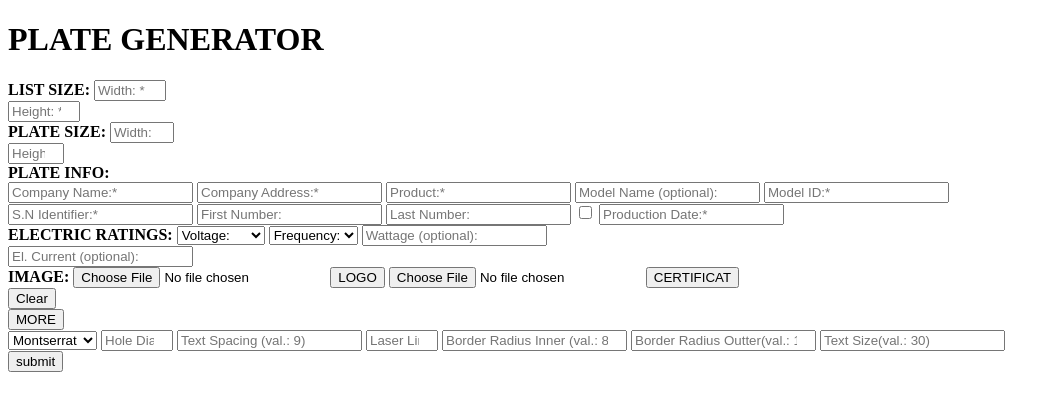
After one commit to dilan23Jill/enigmaPlateGenerator, a PHP site: page /test.php in a window 1280 px wide. The commit adds this page. Shown: the top 411 px of the page, without its empty margins (0-1060 px from the left). Run offline with PHP 8.4, Linux system fonts and the light colour scheme.

Commit message:
push to dtabse

```diff
--- /dev/null
+++ b/connection.php
@@ -0,0 +1,4 @@
+<?php
+$conn = mysqli_connect("localhost", "root", "dilan123", "Enigma");
+
+?>
--- a/index.html
+++ b/index.html
@@ -66,8 +66,6 @@
     <option value="" disabled selected>PRESET</option>
     <option value="Preset1" >Preset1</option>
       </select>
-
-
 </div>
 
 <div class="downloadClass" id="third" >
--- a/script/script.js
+++ b/script/script.js
@@ -76,6 +76,27 @@ outputData()
 }else alert("Fill all the neccesary fields")
 };
 
+var elementsDwn = document.getElementsByClassName('dwnWrap')
+document.getElementById('third').addEventListener("mouseover", function () {
+  for(let i = 0; i < elementsDwn.length; i++){
+    elementsDwn[i].style.visibility = 'visible'
+  }
+  document.getElementById('dwnImg').style.visibility = 'hidden'
+
+});
+
+
+
+  document.getElementById('third').addEventListener("mouseout", function () {
+    for(let i = 0; i < elementsDwn.length; i++){
+      elementsDwn[i].style.visibility = 'hidden'
+    }
+    document.getElementById('dwnImg').style.visibility = 'visible'
+
+});
+
+
+
 //clear input fields
 document.getElementById('btnClear').onclick = function () {
   document.location.reload(true)
@@ -139,6 +160,7 @@ document.getElementById('preOne').onclick = function () {
   textSNIdentifier.value = 'USA22'
   numFirstNum.value = '1'
   numLastNum.value = '10'
+
 };
 
 //more settings values
@@ -351,8 +373,6 @@ function outputData() {
   modelID.textContent = preValueModelID + textModelID.value
   elecRatings.textContent = preValueElecRatings + drpVoltage.value + '~' + drpFrequency.value + ', ' + numWattage.value + 'W, ' + numElCurrent.value + 'A'
 
-
-
   openWin()
 };
   var platesFinal = document.getElementsByClassName('plates_final')
--- a/server.php
+++ b/server.php
@@ -8,7 +8,9 @@
     $errors = array();
 
     $db = mysqli_connect($host, $user, $password, $database);
-
+    if ($db->connect_error) {
+        die("Connection failed: " . $db->connect_error);
+      }
     if(isset($_POST['login_user'])) {
         $dbUsername = mysqli_real_escape_string($db, $_POST['username']);
         $dbPassword = mysqli_real_escape_string($db, $_POST['password']);
--- a/style/style.css
+++ b/style/style.css
@@ -377,7 +377,7 @@ input::placeholder {
   background: red;
   height: 100%;
   width: 3px;
-  top: 0;
+  bottom: 0;
 }
 
 .left {
--- a/style/style.sass
+++ b/style/style.sass
@@ -328,7 +328,7 @@ input::placeholder
     background: red
     height: 100%
     width: 3px
-    top: 0
+    bottom: 0
 
 .left
     position: absolute
--- /dev/null
+++ b/test.php
@@ -0,0 +1,132 @@
+<?php
+require 'connection.php';
+
+if(isset($_POST["submit"])){
+    $listWidth = $_POST["listWidth"];
+    $listHeight= $_POST["listHeight"];
+    $plateWidth= $_POST["plateWidth"];
+    $plateHeight= $_POST["plateHeight"];
+    $plateCName= $_POST["plateCName"];
+    $plateCAddress= $_POST["plateCAddress"];
+    $plateProduct= $_POST["plateProduct"];
+    $plateModelName= $_POST["plateModelName"];
+    $plateModelID= $_POST["plateModelID"];
+    $plateSNIdentifier= $_POST["plateSNIdentifier"];
+    $plateImgLogo= $_POST["plateImgLogo"];
+    $plateImgCertificat= $_POST["plateImgCertificat"];
+
+
+$query = "INSERT INTO Plates (listWidth, listHeight,  plateWidth, plateHeight, companyName,
+companyAddress, product, model, idModel, serialNumberIdentifier, svgLogo, svgCertificat)
+VALUES('$listWidth', '$listHeight', '$plateWidth', '$plateHeight', '$plateCName',
+'$plateCAddress', '$plateProduct', '$plateModelName', '$plateModelID', '$plateSNIdentifier',
+'$plateImgLogo', '$plateImgCertificat')";
+
+mysqli_query($conn, $query);
+echo
+"
+<script>
+alert('sent');
+</script>
+";
+
+}
+?>
+
+<!DOCTYPE html>
+<html lang="en">
+<head>
+    <meta charset="UTF-8">
+    <title>Insert Data</title>
+</head>
+<body>
+    <form id="ctrForm" action="" class=""method="post" autocomplete="off">
+    <div class="title_tab">
+      <h1 id="title">PLATE GENERATOR</h1>
+      </div>
+      <div class="wListSize window">
+        <b id="textListSize">LIST SIZE:</b>
+        <input type="number" id="listWidth" name="listWidth" min="80" max="1500" placeholder="Width: *" class="inputInfo numChange" value="" title="List Width" minlength="2" maxlength="4" /><br/>
+        <input type="number" id="listHeight" name="listHeight" min="50" max="1500" placeholder="Height: *" class="inputInfo numChange" value="" title="List Height" minlength="2" maxlength="4" />
+    </div>
+    <div class="wPlateSize window">
+      <b id="textListSize">PLATE SIZE:</b>
+      <input type="number" id="plateWidth" name="plateWidth" min="80" max="120" placeholder="Width: *" class="inputInfo numChange" value="" title="Plate Width" minlength="2" maxlength="4" /><br/>
+      <input type="number" id="plateHeight" name="plateHeight" min="50" max="80" placeholder="Height: *" class="inputInfo numChange" value="" title="Plate Height" minlength="2" maxlength="4" />
+    </div>
+      <div class="wPlateInfo window_full">
+    <b id="textListSize">PLATE INFO:</b>
+    </div>
+    <div class="wPlateInfo window">
+    <input type="text" id="plateCName" name="plateCName" placeholder="Company Name:*" class="inputInfo" title="Company Name"/>
+    <input type="text" id="plateCAddress" name="plateCAddress" placeholder="Company Address:*" class="inputInfo" title="Company Address"/>
+    <input type="text" id="plateProduct" name="plateProduct" placeholder="Product:*" class="inputInfo" title="Product"/>
+    <input type="text" id="plateModelName" name="plateModelName" placeholder="Model Name (optional):" class="inputInfo" title="Model Name"/>
+    <input type="text" id="plateModelID" name="plateModelID" placeholder="Model ID:*" class="inputInfo" title="Model ID"/>
+    </div>
+    <div class="wPlateInfoRight window">
+    <input type="text" id="plateSNIdentifier" name="plateSNIdentifier" placeholder="S.N Identifier:*" class="inputInfo" title="Serial Number Identifier"/>
+    <input type="number" id="plateFirstNum" min="1" placeholder="First Number:" class="inputInfo"/>
+    <input type="number" id="plateLastNum" min="2" placeholder="Last Number:" class="inputInfo"/>
+    <input type="checkbox" id="plateChkMaxNum" class="numChange">
+    <input type="text" id="plateProductionDate" placeholder="Production Date:*" class="inputInfo" title="Production Date" onfocus="(this.type='date')"/>
+    </div>
+    <div class="wPlateInfo window">
+    <b id="textListSize">ELECTRIC RATINGS:</b>
+    <select name="font" id="plateVoltage" title="Voltage" class="inputInfo">
+    <option value="" disabled selected>Voltage:</option>
+    <option value="12V">12V</option>
+    <option value="24V">24V</option>
+    <option value="120V">120V</option>
+    <option value="230V">230V</option>
+    <option value="120V/230V">120V/230V</option>
+      </select>
+      <select name="font" id="plateFrequency" title="Frequency" class="inputInfo">
+        <option value="" disabled selected>Frequency:</option>
+        <option value="50hz">50hz</option>
+        <option value="60hz">60hz</option>
+        <option value="50hz/60hz">50hz/60hz</option>
+      </select>
+
+      <input type="number" id="plateWattage" placeholder="Wattage (optional):" class="inputInfo" title="Wattage"/><br/>
+      <input type="number" id="plateElCurrent" placeholder="El. Current (optional):" class="inputInfo" title="Electric Current"/>
+    </div>
+    <div class="wPlateInfo window" id="fileWindow">
+      <b id="textListSize">IMAGE:</b>
+
+      <input type="file" id="plateImgLogo" name="plateImgLogo" placeholder="Upload Logo:" class="inputInfo fileInput" accept="image/svg, image/png"/>
+      <button type="button" id="plateImgLogoFake" class="inputInfoBtn btnFile" title="Logo Image">LOGO</button>
+      <span id="plateImgLogoFilename"></span>
+
+      <input type="file" id="plateImgCertificat" name="plateImgCertificat" placeholder="Upload Certificat:" class="inputInfo fileInput" accept="image/svg, image/png"/>
+      <button type="button" id="plateImgCertificatFake" class="inputInfoBtn btnFile" title="Certificat Image" >CERTIFICAT</button>
+      <span id="plateImgCertificatFilename"></span>
+    </div>
+    <button type="button" id="btnClear">Clear</button>
+    <div class="endBtn">
+    <button type="button" id="btnMoreSettings" class="inputInfoBtn">MORE</button>
+    </div>
+    <div class="wMoreSettings" id="wMoreSettings" >
+      <div class="wPlateInfo window_full moreOpt">
+          <select name="font" id="wPlateSlcFont" title="Font Style" class="inputInfo">
+          <option value="" disabled selected>Font Style</option>
+          <option value="Arial">Arial</option>
+          <option value="Montserrat" selected>Montserrat</option>
+          <option value="Open Sans">Open Sans</option>
+          <option value="Bahnschrift">Bahnschrift</option>
+        </select>
+      <input type="number" id="numHoleDiameter" placeholder="Hole Diameter (val.: 1.75)" class="inputInfo moreSettings" title="Hole Diameter" min="0" max="2.25" step="0.01" />
+      <input type="number" id="numTextSpacing" placeholder="Text Spacing (val.: 9)" class="inputInfo moreSettings" title="Text Spacing" min="0" step="0.1" maxlength="3" />
+      <input type="number" id="numLaserLines" placeholder="Laser Lines Width (val.: 0.5)" class="inputInfo moreSettings" title="Laser Lines Width" min="0" max="3" step="0.01" />
+      <input type="number" id="numBorderRadiusInner" placeholder="Border Radius Inner (val.: 8)" class="inputInfo moreSettings" title="Border Radius Inner" min="0" step="1" maxlength="3" />
+      <input type="number" id="numBorderRadiusOutter" placeholder="Border Radius Outter(val.: 10)" class="inputInfo moreSettings" title="Border Radius Outter" min="0" step="1" maxlength="3" />
+      <input type="number" id="numTextSize" placeholder="Text Size(val.: 30)" class="inputInfo moreSettings" title="Text Size" min="0" step="1" maxlength="3" />
+      </div>
+    </div>
+    <input type="submit" value="submit" name="submit">
+</form>
+
+  <script src="script/script.js"></script>
+
+</body>
+</html>
```
Also changed, not shown: index.php (+57 -24 lines).
